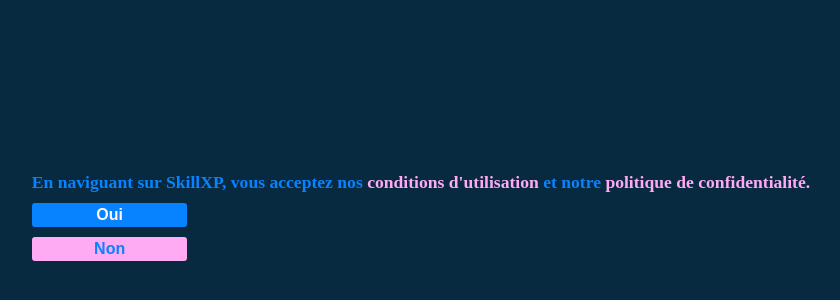
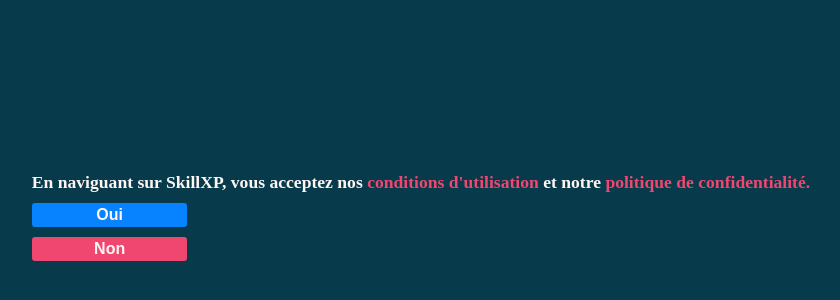
Before and after one commit to Lodrick-Dev/SkillAndFind, a React (Create React App) app: page / in a window 1280 px wide. Shown: the part 184-484 px from the top of the page, without its empty margins (219-1059 px from the left). Built offline with nearby package versions, Linux system fonts and the light colour scheme; no server answers.

Commit message:
💄 change color and correction orthographe

```diff
--- a/src/App.tsx
+++ b/src/App.tsx
@@ -69,8 +69,8 @@
 export default App;
 
 const StyledApp = styled.div`
-  /* background: ${COLORS.light}; */
   background: ${COLORS.dark};
+  /* background: ${COLORS.glob}; */
   padding: 0px 10px;
   /* height: 100vh; */
   position: relative;
--- a/src/Forms/UploadCvTwo.tsx
+++ b/src/Forms/UploadCvTwo.tsx
@@ -253,7 +253,7 @@
   height: 100vh;
   overflow: hidden;
   h2 {
-    color: ${COLORS.purple};
+    color: ${COLORS.bluelow};
   }
   .count {
     display: block;
--- a/src/Header/Header.tsx
+++ b/src/Header/Header.tsx
@@ -37,7 +37,7 @@
     color: ${COLORS.second};
   }
   h1 {
-    color: ${COLORS.second};
+    color: ${COLORS.light};
   }
   button {
     height: 5vh;
--- a/src/Home/Home.tsx
+++ b/src/Home/Home.tsx
@@ -87,7 +87,7 @@
           <div>
             <strong>Orientation Pro</strong>{" "}
             <span>
-              faites le grand saut, laissez vous guider dès maintenant
+              faites le grand saut et laissez vous guider dès maintenant
             </span>
           </div>
           <MdOutlinePublishedWithChanges className="icon" />
@@ -147,7 +147,7 @@
       background: ${COLORS.yellow};
     }
     .btn-cv {
-      background: ${COLORS.purple};
+      background: ${COLORS.bluelow};
     }
     .btn-skills {
       background: ${COLORS.orange};
@@ -173,11 +173,11 @@
         padding: 5px;
         width: 85%;
         strong {
-          color: ${COLORS.dark};
+          color: ${COLORS.glob};
           font-size: 1.3em;
         }
         span {
-          color: ${COLORS.dark};
+          color: ${COLORS.glob};
         }
       }
       .icon {
--- a/src/PagesSuplementaires/TheSkills.tsx
+++ b/src/PagesSuplementaires/TheSkills.tsx
@@ -81,7 +81,7 @@
         <Button text="Lancer la recherche" actionClick={searchSkill} />
         {skills && (
           <ul className="skills-list">
-            <span>*Liste des compétences suggérée par l'ia</span>
+            <span>*Liste des compétences suggérées par l'ia</span>
             {skills.map((skill, index) => (
               <li key={index}>{skill.skill}</li>
             ))}
--- a/src/PopUp/PopUp.tsx
+++ b/src/PopUp/PopUp.tsx
@@ -40,7 +40,7 @@
 
 export default PopUp;
 const StyledPopUp = styled.div`
-  background: ${COLORS.dark};
+  background: ${COLORS.glob};
   backdrop-filter: blur(5px);
   -webkit-backdrop-filter: blur(5px);
   position: fixed;
@@ -57,7 +57,7 @@
     display: flex;
     flex-direction: column;
     p {
-      color: ${COLORS.blue};
+      color: ${COLORS.light};
       font-weight: 800;
       font-size: 1.1em;
       span {
@@ -79,7 +79,7 @@
     }
     .red-btn {
       background: ${COLORS.second} !important;
-      color: ${COLORS.blue};
+      color: ${COLORS.light};
     }
   }
   //width =< 42px
--- a/src/styles/styles.ts
+++ b/src/styles/styles.ts
@@ -1,12 +1,18 @@
 export const COLORS = {
     main: "#b385fd",
-    yellow: "#FFF61D",
+    glob: "#073b4c",
+    // yellow: "#FFF61D",
+    yellow: "#ffd166",
     purple: "#B950F9",
-    orange: "#FF932F",
-    green: "#04FF87",
-    second: "#ffabf4",
+    // orange: "#FF932F",
+    orange: "#f78c6b",
+    // green: "#04FF87",
+    green: "#06d6a0",
+    // second: "#ffabf4",
+    second: "#ef476f",
     light: "#fff6f4",
     blue: "#0883ff",
+    bluelow:"#118ab2",
     dark: "#072A40",
     transparent: "#03d97d33",
   } as const;
```
